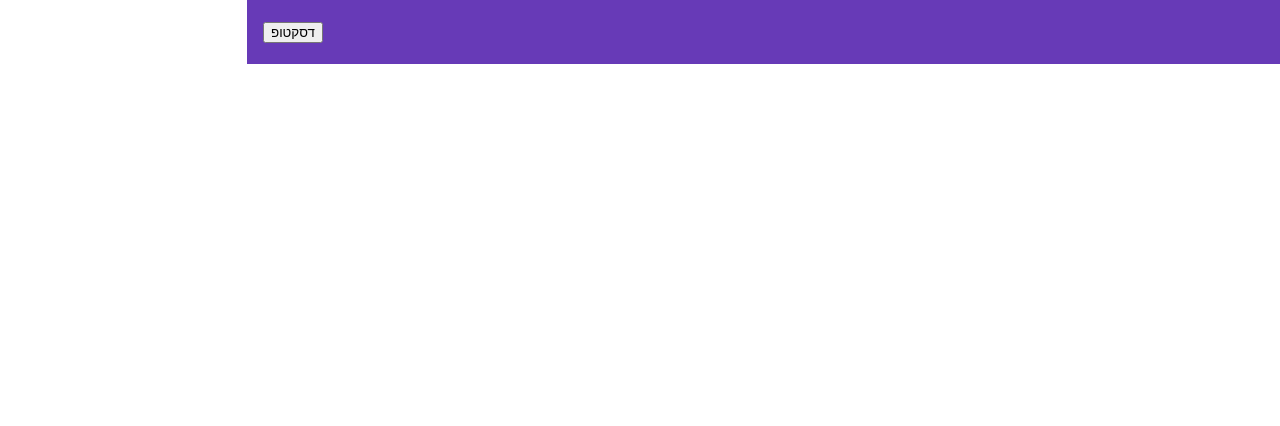
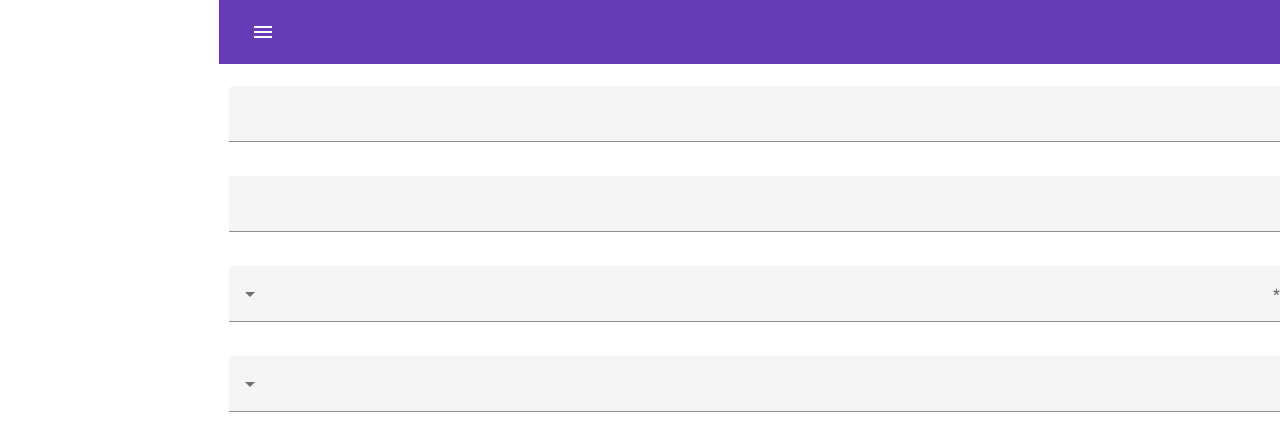
Before and after one commit to gurelbs/sagiv-wedding, an Angular app: page / in a window 1280 px wide. Shown: the top 426 px of the page. Built offline with nearby package versions, Linux system fonts and the light colour scheme.

Commit message:
add matrial and basic form

```diff
--- a/src/app/app.component.html
+++ b/src/app/app.component.html
@@ -1 +1,2 @@
-<app-form></app-form>
+<app-menu></app-menu>
+<app-invite-form></app-invite-form>
--- a/src/app/form/form.component.html
+++ /dev/null
@@ -1,13 +0,0 @@
-<p>
-    <mat-toolbar color="primary">
-      <mat-toolbar-row>
-        <span>החתונה של חן ושגיב</span>
-        <span class="spacer"></span>
-        <button mat-button [matMenuTriggerFor]="menu">{{devices.isMobile ? 'מובייל' : 'דסקטופ'}}</button>
-        <mat-menu #menu="matMenu">
-          <button mat-menu-item>מידע</button>
-          <button mat-menu-item>לאישור הזמנה</button>
-        </mat-menu>
-      </mat-toolbar-row>
-    </mat-toolbar>
-  </p>
--- a/src/app/form/form.component.scss
+++ /dev/null
@@ -1,3 +0,0 @@
-.spacer {
-    flex: 1 1 auto;
-}
--- /dev/null
+++ b/src/app/invite-form/invite-form.component.html
@@ -0,0 +1,40 @@
+<form [formGroup]="rsvpForm" (ngSubmit)="onSubmit()">
+    <p>
+        <mat-form-field>
+            <mat-label>שם פרטי</mat-label>
+            <input matInput placeholder="מה השם הפרטי שלך">
+        </mat-form-field>
+    </p>
+    <p>
+        <mat-form-field>
+            <mat-label>שם משפחה</mat-label>
+            <input matInput placeholder="ועכשיו השם משפחה">
+        </mat-form-field>
+    </p>
+    <p>
+        <mat-form-field>
+            <mat-label>האם בכוונך להגיע לחתונה?</mat-label>
+            <mat-select formControlName="isAttending" required>
+              <mat-option value="Yes">כן</mat-option>
+              <mat-option value="No">לא</mat-option>
+            </mat-select>
+        </mat-form-field>
+    </p>
+    <p>
+        <mat-form-field>
+            <mat-label>כמה תהיו?</mat-label>
+            <mat-select formControlName="guests">
+              <mat-option value="1" ngDefaultControl>1</mat-option>
+              <mat-option value="2">2</mat-option>
+              <mat-option value="3">3</mat-option>
+              <mat-option value="4">4</mat-option>
+              <mat-option value="5">5</mat-option>
+              <mat-option value="6">6</mat-option>
+              <mat-option value="7">7</mat-option>
+              <mat-option value="8">8</mat-option>
+              <mat-option value="9">9</mat-option>
+              <mat-option value="10">10</mat-option>
+            </mat-select>
+        </mat-form-field>
+    </p>
+</form>
--- /dev/null
+++ b/src/app/invite-form/invite-form.component.scss
@@ -0,0 +1,9 @@
+form {
+    display: flex;
+    position: relative;
+    flex-direction: column;
+    padding: 10px;
+    mat-form-field {
+        width: 100%;
+    }
+}
--- /dev/null
+++ b/src/app/invite-form/invite-form.component.ts
@@ -0,0 +1,35 @@
+import { Component, OnInit } from '@angular/core';
+import { FormGroup, FormBuilder, Validators } from '@angular/forms';
+import { HttpClient } from '@angular/common/http';
+
+@Component({
+  selector: 'app-invite-form',
+  templateUrl: './invite-form.component.html',
+  styleUrls: ['./invite-form.component.scss']
+})
+export class InviteFormComponent implements OnInit {
+  rsvpForm!: FormGroup;
+
+  constructor(private fb: FormBuilder, private http: HttpClient) { }
+
+  ngOnInit(): void {
+    this.rsvpForm = this.fb.group({
+      name: ['', Validators.required],
+      guests: [1, Validators.required],
+      isAttending: ['', Validators.required]
+    });
+  }
+
+  onSubmit() {
+    if (this.rsvpForm?.valid) {
+      this.http.post('/api/rsvp', this.rsvpForm?.value).subscribe(
+        (res) => {
+          console.log('RSVP saved successfully!');
+        },
+        (error) => {
+          console.error('Failed to save RSVP', error);
+        }
+      );
+    }
+  }
+}
--- /dev/null
+++ b/src/app/menu/menu.component.html
@@ -0,0 +1,15 @@
+<p>
+  <mat-toolbar color="primary">
+    <mat-toolbar-row>
+      <span>החתונה של חן ושגיב</span>
+      <span class="spacer"></span>
+      <button mat-menu-item [matMenuTriggerFor]="menu">
+        <mat-icon>menu</mat-icon>
+      </button>
+      <mat-menu #menu="matMenu">
+        <button mat-menu-item>מידע</button>
+        <button mat-menu-item>לאישור הזמנה</button>
+      </mat-menu>
+    </mat-toolbar-row>
+  </mat-toolbar>
+</p>
--- /dev/null
+++ b/src/app/menu/menu.component.scss
@@ -0,0 +1,11 @@
+.spacer {
+    flex: 1 1 auto;
+}
+
+.mat-mdc-menu-item {
+    justify-content: flex-end;
+}
+
+mat-icon {
+    color: white !important;
+}
```
Also changed, not shown: src/app/app.module.ts (+23 -5 lines), src/app/menu/menu.component.ts (renamed from src/app/form/form.component.ts, +4 -4 lines), 1 other file (tests, documents, lock files or other folders).
